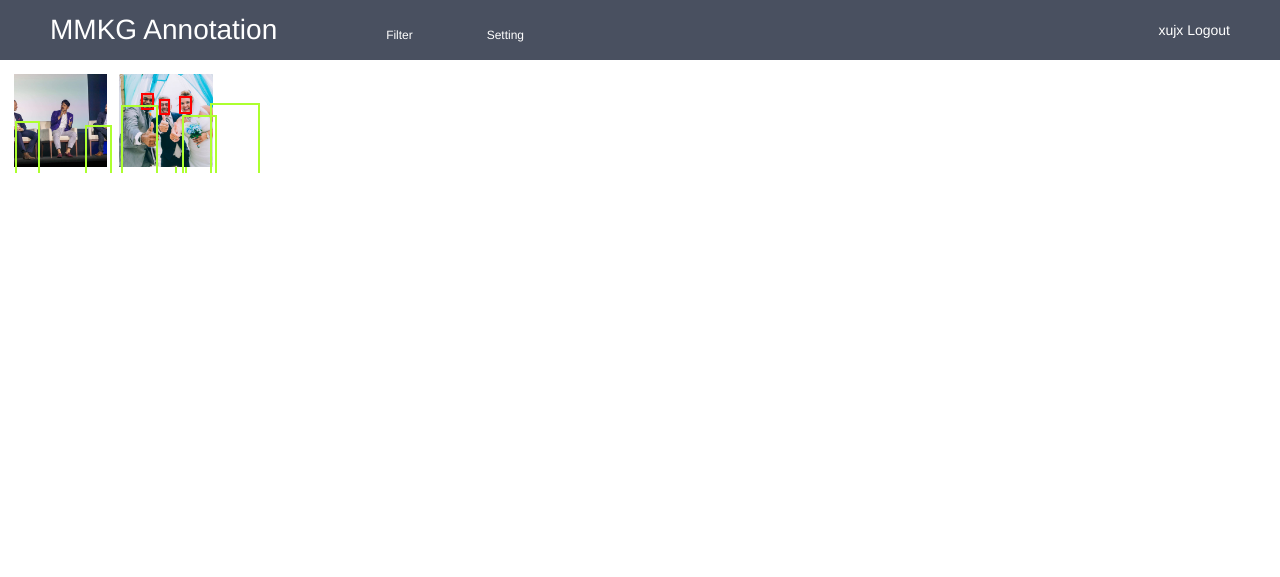
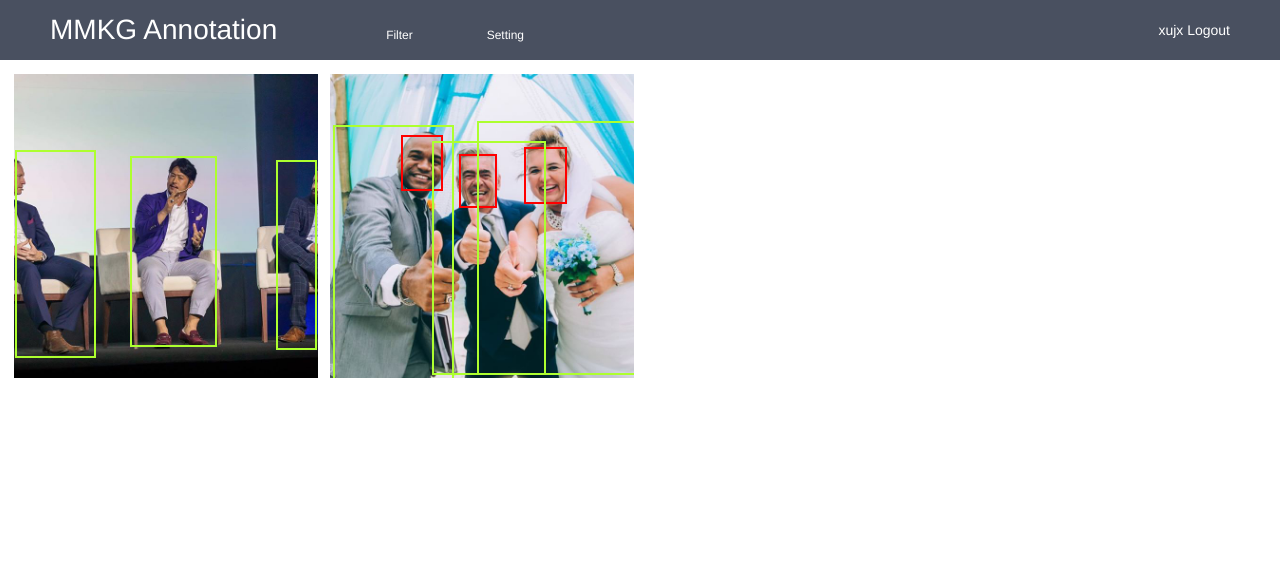
Before and after one commit to mysbupt/fashion_annotation, a Flask app: page / in a window 1280 px wide. Shown: the top 577 px of the page. Run offline with Flask 2, Linux system fonts and the light colour scheme; the visitor is signed in with stand-in values (Sample User, id 1); data that the repository does not hold is empty; some libraries are stand-ins or nearby versions.

Commit message:
bodybounding

```diff
--- a/static/css/explore.css
+++ b/static/css/explore.css
@@ -29,7 +29,8 @@
       width: 100%;
       height: 0px;
       padding-bottom: 100%;
-      position: relative; }
+      position: relative;
+      overflow: hidden; }
       #app .content .img-container.ivu-poptip .ivu-poptip-rel {
         overflow: hidden;
         width: 100%;
--- a/static/css/explore.scss
+++ b/static/css/explore.scss
@@ -38,6 +38,7 @@
       height: 0px;
       padding-bottom: 100%;
       position: relative;
+      overflow: hidden;
       &.ivu-poptip {
         .ivu-poptip-rel {
           overflow: hidden;
--- a/templates/explore.html
+++ b/templates/explore.html
@@ -286,7 +286,7 @@
         },
         data: {
           config: {
-            layouts: 12,
+            layouts: 4,
             batch: 50,
             page: 1,
             show_face_bouding: true,
@@ -379,8 +379,8 @@
                     if (item[0] == 'person') {
                       let box = item[2]
                       let obj = {
-                        left: (box[0] * 2 - box[2]) / width * 100 + '%',
-                        top: (box[1] * 2 - box[3]) / height * 100 + '%',
+                        left: (box[0] - box[2]/2) / width * 100 + '%',
+                        top: (box[1] - box[3]/2) / height * 100 + '%',
                         width: Math.abs(box[2])/ width * 100 + '%',
                         height: Math.abs(box[3])/ height * 100 + '%',
                       }
```
Also changed, not shown: 1 other file.
